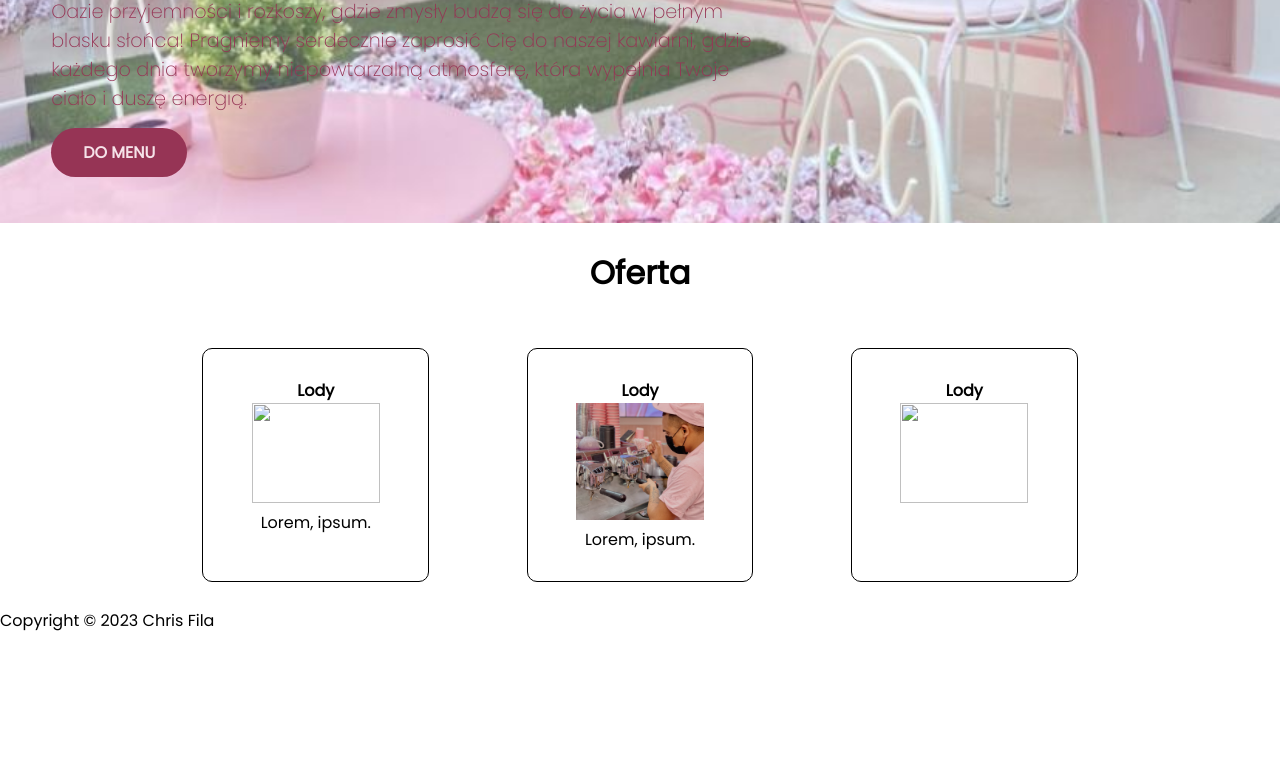
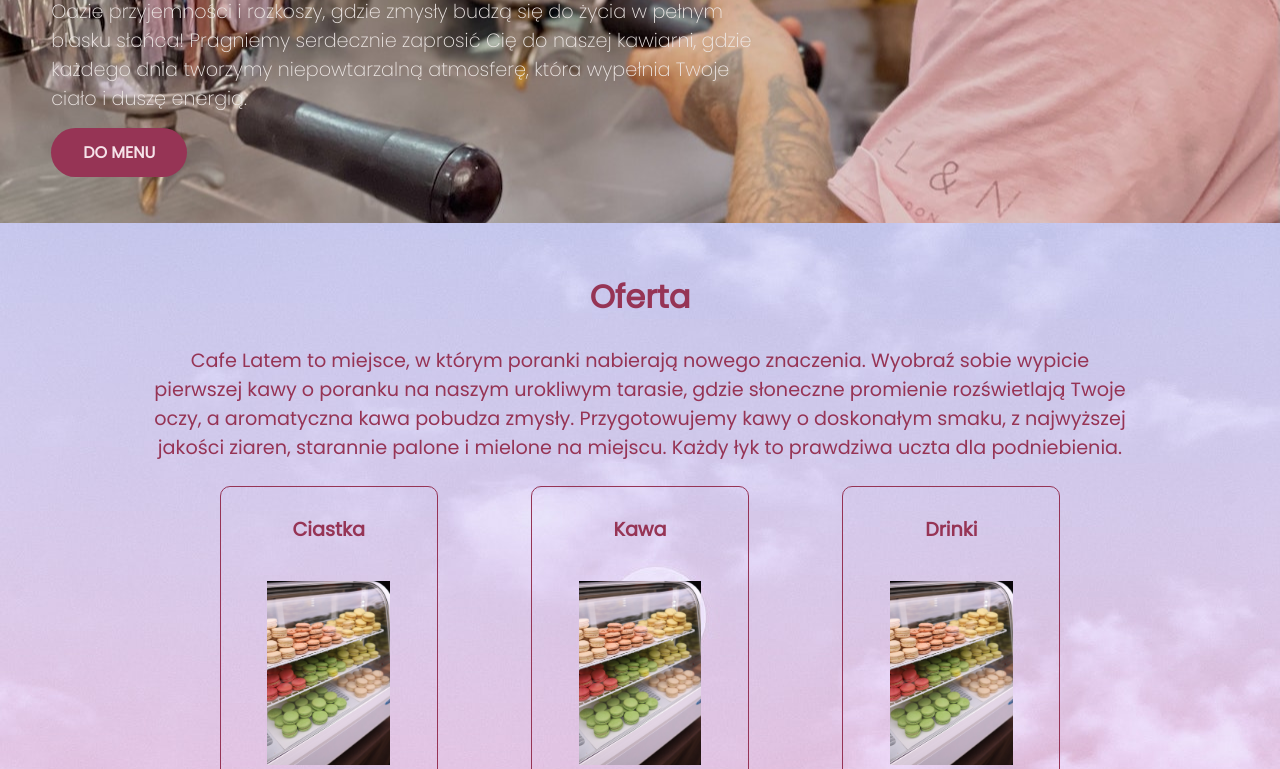
Before and after one commit to krzysztoffila/cafe-lattem, a website: page src/index.html in a window 1280 px wide. Shown: the part 577-1346 px from the top of the page. Before the commit the page ends 1210 px from the top, so only its background shows below. Drawn offline with Linux system fonts and the light colour scheme.

Commit message:
add offer section

```diff
--- a/src/index.html
+++ b/src/index.html
@@ -36,24 +36,33 @@
       <a href="#menu" class="hero__btn">Do menu</a>
     </div>
   </header>
-  <h2>Oferta</h2>
+  <div class="offer" id="offer">
+    <h2 class="offer__header">Oferta</h2>
+    <div class="offer__container">
+      <span class="offer__info">Cafe Latem to miejsce, w którym poranki nabierają nowego znaczenia. Wyobraź sobie
+        wypicie
+        pierwszej kawy o poranku na naszym urokliwym tarasie, gdzie słoneczne promienie rozświetlają Twoje oczy, a
+        aromatyczna kawa pobudza zmysły. Przygotowujemy kawy o doskonałym smaku, z najwyższej jakości ziaren, starannie
+        palone i mielone na miejscu. Każdy łyk to prawdziwa uczta dla podniebienia.</span>
+    </div>
     <section class="offer hero__container container__row">
       <div class="offer__col">
-      <h1 class="offer__promo">Lody</h1>
-      <img src="" alt="" class="offer__image" width="100px" height="100px">
+        <h1 class="offer__promo">Ciastka</h1>
+        <img src="images/cakes.jpg" alt="" class="offer__image" width="200px">
         <p class="offer__description">Lorem, ipsum.</p>
       </div>
       <div class="offer__col">
-      <h1 class="offer__promo">Lody</h1>
-      <img src="/src/images/barista.jpg" alt="" class="offer__image">
+        <h1 class="offer__promo">Kawa</h1>
+        <img src="images/cakes.jpg" alt="" class="offer__image" width="200px">
         <p class="offer__description">Lorem, ipsum.</p>
       </div>
       <div class="offer__col">
-      <h1 class="offer__promo">Lody</h1>
-      <img src="" alt="" class="offer__image" width="100px" height="100px">
+        <h1 class="offer__promo">Drinki</h1>
+        <img src="images/cakes.jpg" alt="" class="offer__image" width="200px">
         <p class="offer__description"></p>
       </div>
     </section>
+  </div>
   <footer>
     <p><small>Copyright © 2023 Chris Fila</small></p>
   </footer>
--- a/src/sass/style.scss
+++ b/src/sass/style.scss
@@ -29,17 +29,15 @@ $color-secondary-5: #efe9e7;
   box-sizing: border-box;
   font-size: 16px;
   font-family: $poppins;
+  color: $color-primary-4;
 }
 
-h2 {
-  text-align: center;
-  font-size: 2em;
-  padding: 2%;
-}
+
+
 
 /* HEADER */
 header {
-  background-image: url("/src/images/garden.jpg");
+  background-image: url("/images/barista.jpg");
   background-repeat: no-repeat;
   background-position: center;
   background-size: cover;
@@ -64,7 +62,7 @@ header {
 .hero__text {
   width: 60%;
   padding: 10% 0;
-  color: $color-primary-4;
+  color: $color-primary-1;
 }
 
 span .hero__logo__cafe {
@@ -75,16 +73,17 @@ span .hero__logo__cafe {
   font-size: 4em;
   font-weight: 300;
   padding-bottom: 2%;
+  color: $color-secondary-5;
 }
 
 .hero__text p {
   font-size: 1.2em;
   font-weight: 200;
   padding-bottom: 2%;
+  color: $color-secondary-5;
 }
 
 .hero__logo__cafe {
-  color: $color-primary-4;
   font-family: $satisfy;
   font-size: 2em;
 }
@@ -95,7 +94,6 @@ span .hero__logo__cafe {
   float: left;
   width: 100%;
   list-style: none;
-  display: flex;
 
   li {
     display: inline-block;
@@ -109,7 +107,7 @@ span .hero__logo__cafe {
     font-size: 1.5em;
 
     &:hover {
-      color: $color-primary-3;
+      color: $color-primary-1;
       transition: 0.3s;
     }
   }
@@ -124,26 +122,52 @@ span .hero__logo__cafe {
   background-color: $color-primary-4;
   padding: 0.75em 2em;
   border-radius: 100px;
-
-  &:hover,
-  &:focus {
-    opacity: 0.75;
-  }
 }
 
 /* ABOUT */
+div.offer {
+  /* Image */
+  background-image: url("/images/clouds-background.jpg");
+  background-repeat: no-repeat;
+  background-position: center;
+  background-size: cover;
+  height: 100vh;
+}
+
 .offer {
   // justify-content: space-around;
   padding: 2%;
 }
 
+.offer__header {
+  text-align: center;
+  font-size: 2em;
+  padding: 2%;
+}
+
+.offer__container {
+  max-width: 80%;
+  text-align: center;
+  margin: 0 auto;
+}
+
+.offer__info {
+  font-size: 1.2em;
+}
+
 .offer__col {
-  border: 1px solid black;
+  border: 1px solid $color-primary-4;
   border-radius: 10px;
   text-align: center;
   padding: 3% 5%;
   margin: 0 5%;
   width: 33%;
+  overflow: hidden;
+}
+
+.offer__promo {
+  font-size: 1.2em;
+  padding-bottom: 30%;
 }
 
 .offer__image {
@@ -151,7 +175,10 @@ span .hero__logo__cafe {
   background-repeat: no-repeat;
   background-position: center;
   background-size: cover;
+  transition-duration: 3s;
+  margin: 0 auto;
 }
+
 
 /* MEDIA */
 @media only screen and (max-width: 768px) {
@@ -165,7 +192,8 @@ span .hero__logo__cafe {
     flex-direction: row;
     align-items: center;
     justify-content: center;
+    gap: 40px;
     width: 100%;
-    padding: 2%;
+    padding: 5%;
   }
 }
```
Also changed, not shown: src/css/style.css, 1 other file. Lines whose indentation alone changed are shown as unchanged.
